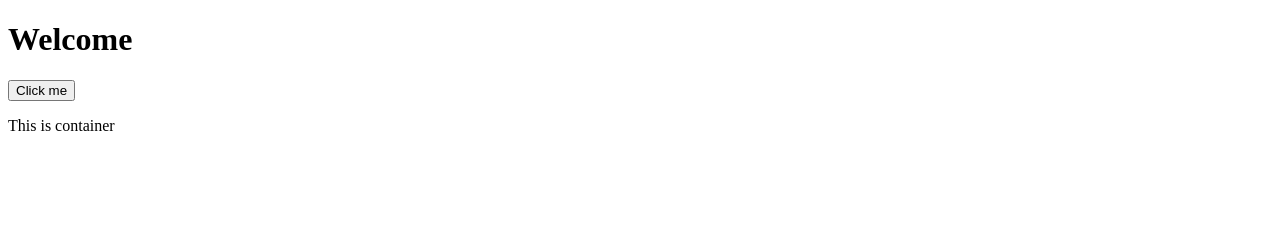
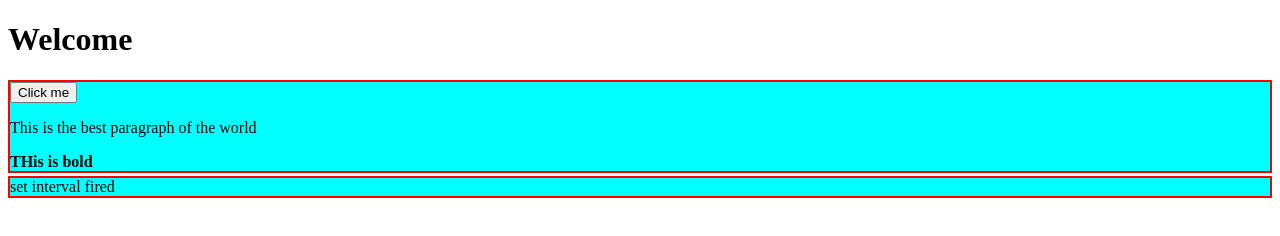
Before and after one commit to Zyotiee111/LearningJS, a plain HTML site: page index.html in a window 1280 px wide. Drawn offline with Linux system fonts and the light colour scheme.

Commit message:
continued

```diff
--- a/index.html
+++ b/index.html
@@ -5,11 +5,26 @@
         <meta name="viewport" content="width=device-width,
         initial-scale=1.0">
         <title> Javascript </title>
+        <style>
+            .container{
+                border: 2px solid red;
+                margin: 3px 0;
+                background: cyan;
+
+            }
+            .bg-primary{
+                background-color: blueviolet;
+            }
+            .text-success{
+                color: brown;
+            }
+        </style>
     </head>
 <body>
     <h1> Welcome</h1>
     <div id= "firstconainer" class="container">
-        <button id="click"> Click me</button>
+        <button id="click" onclick="clicked()"> Click me</button>
+        <p>This is the best paragraph of the world</p>
     </div>
     <div class="container">
         <p>This is container</p>
--- a/index.js
+++ b/index.js
@@ -54,7 +54,7 @@ for (var i = 0; i<arr.length; i++){
         //break;
         continue;
     }
-    console.log(arr[i])
+    // console.log(arr[i])
 }
 
 // let j = 0;
@@ -70,3 +70,109 @@ for (var i = 0; i<arr.length; i++){
 //     console.log(arr[j]);
 //     j++;
 // }while(j<arr.length)
+
+//Array methods
+// let myArr = ["Fan", "Camera", 34, null,true];
+// console.log(myArr.length);
+// myArr.pop();
+// console.log(myArr);
+
+// myArr.push("jyoti");
+// console.log(myArr);
+
+// myArr.shift("jyoti");
+// console.log(myArr);
+
+
+// myArr.unshift("jyotie");
+// console.log(myArr);
+
+
+//string methods
+// let myStr = "jyoti is love";
+// console.log(myStr.length);
+// console.log(myStr.indexOf("love"));
+// console.log(myStr.lastIndexOf("is"));
+// console.log(myStr.slice(0,5));
+// d =myStr.replace("love","fire")
+// console.log(d, myStr)
+
+//Js dates
+// let myDate = new Date();
+// console.log(myDate);
+// console.log(myDate.getMonth);
+// console.log(myDate.getSeconds);
+
+
+//dom
+
+let elem = document.getElementById('click');
+// console.log(elem);
+
+let elemclass = document.getElementsByClassName("container");
+// console.log(elemclass);
+//elemclass[0].style.background = "yellow";
+// elemclass[0].classList.add("bg-primary");
+// elemclass[0].classList.add("text-success");
+// console.log(elemclass[0].innerHTML);
+// console.log(elemclass[1].innerText);
+
+tn = document.getElementsByTagName('div');
+console.log(tn);
+createdElement = document.createElement('p');
+createdElement.innerText = "THis is created para";
+tn[0].appendChild(createdElement);
+createdElement2 = document.createElement('b');
+createdElement2.innerText = "THis is bold";
+tn[0].replaceChild(createdElement2, createdElement);
+// removeChild(element)---> removes an elemnt
+//selecting using query
+
+// sel = document.querySelector('.container')
+// console.log(sel)
+// //events (mouse up ,mosue down)
+// function clicked(){
+//     console.log("The button was clicked");
+// }
+// window.onload = function(){
+//     console.log("the document was loaded");
+
+// firstconainer.addEventListener('click',function(){
+//     console.log("clicked on container");
+// })
+// firstconainer.addEventListener('mouseover',function(){
+//     console.log("Mouse on container");
+// })
+// firstconainer.addEventListener('mouseout',function(){
+//     console.log("Mouse out of container");
+// })
+
+// firstconainer.addEventListener('click',function(){
+//     document.querySelectorAll('.container')[1].innerHTML = "<b> we have clicked </b>"
+//     console.log("clicked on container");
+// })
+// let prevhtml =  document.querySelectorAll('.container')[1].innerHTML;
+// firstconainer.addEventListener('mouseup',function(){
+//     document.querySelectorAll('.container')[1].innerHTML = prevhtml;
+//     console.log("mouse up when clicked on container");
+// })
+// firstconainer.addEventListener('mousedown',function(){
+//     document.querySelectorAll('.container')[1].innerHTML = "<b> we have clicked </b>"
+//     console.log("mouse down when clicked on container");
+// })
+
+//set time out and set interval
+//arrow functions
+
+// function summ(a,b){
+//     return 5;
+// }
+// summ = (a,b)=>{
+//     return a+b
+// }
+logkaro = ()=>{
+    console.log("i m log")
+    document.querySelectorAll('.container')[1].innerHTML = " set interval fired"
+}
+clr = setTimeout(logkaro , 2000)
+clr = setInterval(logkaro , 2000);
```
